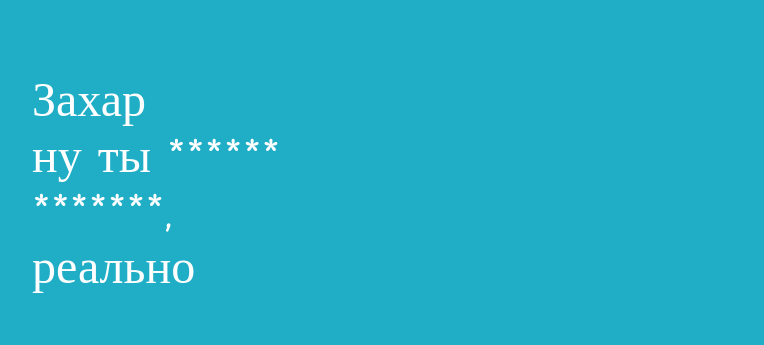
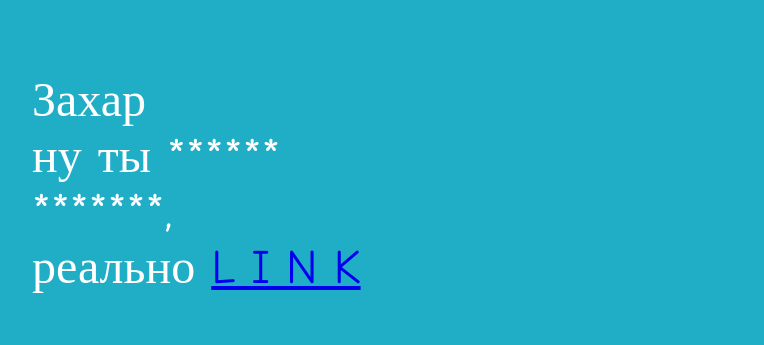
Before and after one commit to Artem-Halvita/dsafsfsgfjnfghsdf.github.io, a plain HTML site: page index.html in a window 1280 px wide. Shown: the top 345 px of the page, without its empty margins (128-892 px from the left). Drawn offline with Linux system fonts and the light colour scheme.

Commit message:
Added link

```diff
--- a/index.html
+++ b/index.html
@@ -40,6 +40,7 @@
 			ну ты ******<br>
 			*******,<br>
 			реально
+			<a href="https://dsafsfsgfjnfghsdf.github.io/flappy-bird.html" download>L I N K</a>
 		</div>
 		<div class="picture"><img src="https://i.ibb.co/pPhyc98/zah.png" alt="The Zahar"></div>
 	</div>
```
